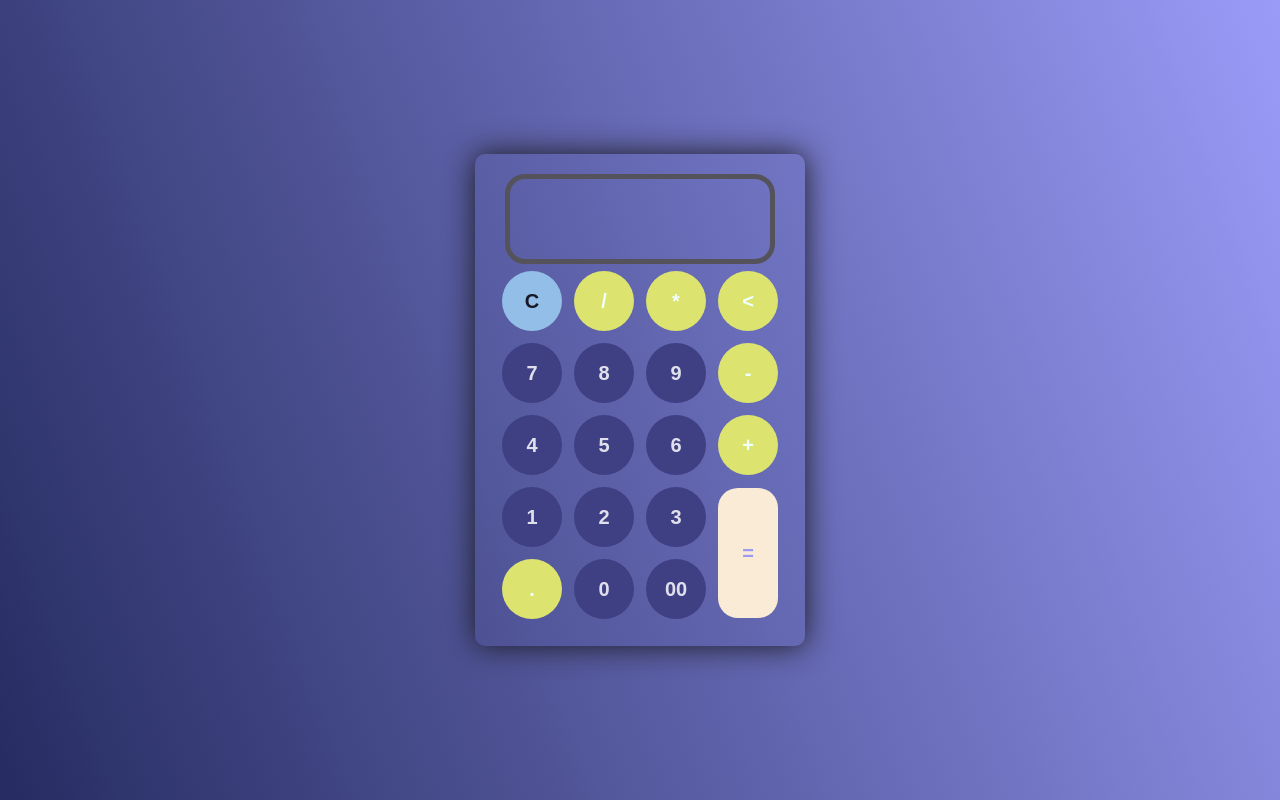
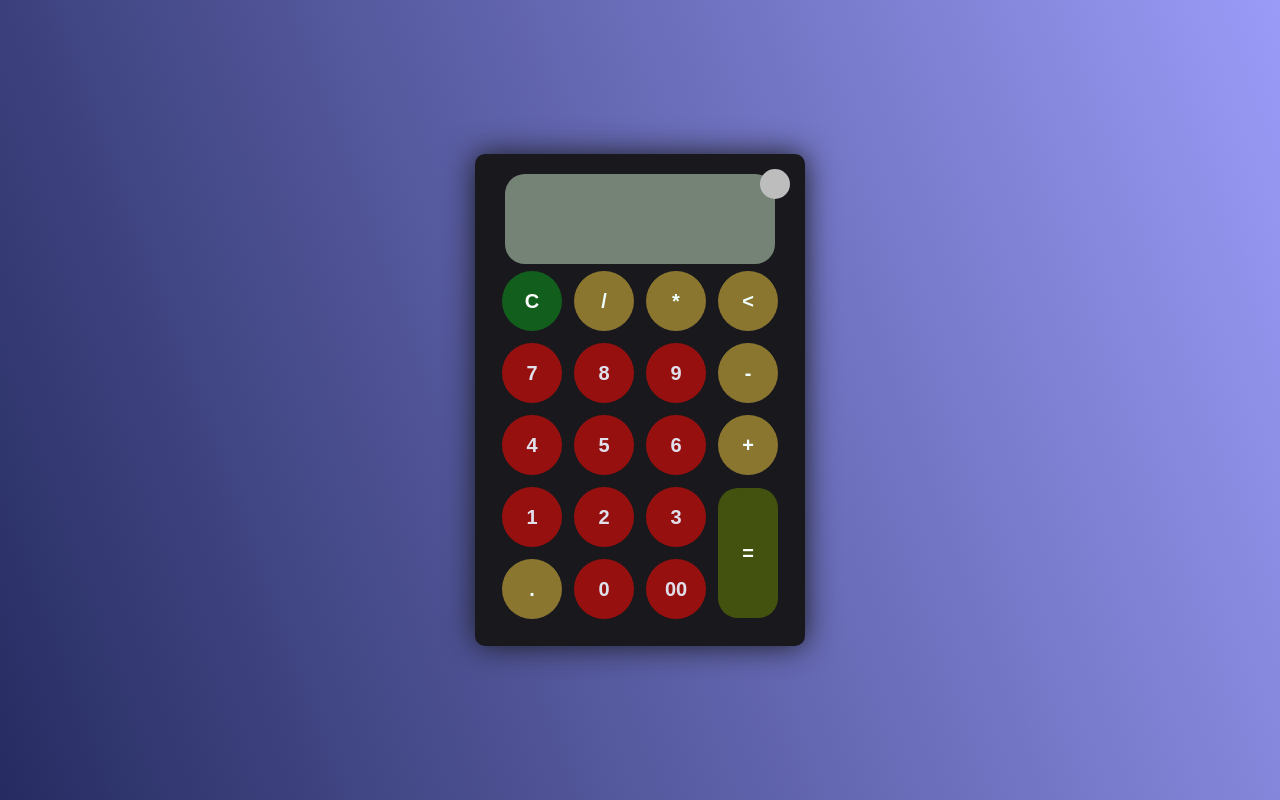
Before and after one commit to LuisECV0/calculadoraSAS, a plain HTML site: page index.html in a window 1280 px wide. Drawn offline with Linux system fonts and the light colour scheme.

Commit message:
se añadio la funcion de cambiar a tema claro y oscuro

```diff
--- a/sass/styles.scss
+++ b/sass/styles.scss
@@ -32,9 +32,9 @@ body{
         align-items: center;
         justify-content: flex-end;
         font-size: 50px;
-        border: 5px solid rgb(84, 82, 90);
         border-radius: 20px;
         padding: 10px 10px;
+        background-color: #597e80;
 
     }
     #clear{
@@ -51,10 +51,33 @@ body{
         color: azure;
     }
     .btn-equal{
-        background-color: antiquewhite;
-        color: #9a9bf7;
+        background-color: rgb(62, 184, 117);
+        color: #111111;
         height: 130px;
         border-radius: 20px;
+    }
+    &.dark{
+        background-color: #18181d;
+        #display{
+            color: #e0e0ec;
+             background-color: #748376;
+        }
+        #clear{
+            background-color: #125e1c;
+            color: white;
+        }
+        .btn-number{
+            background-color: rgb(151, 16, 16);
+            font-weight: 600;
+        }
+        .btn-operator{
+            background-color: rgb(139, 118, 48);
+        }
+        .btn-equal{
+            background-color: #43520e;
+            color: white;
+        }
+
     }
 
 }
@@ -65,6 +88,7 @@ body{
     color:  #fff;
     z-index: 1;
     &::before{
+        position: absolute;
         content:'';
         height: 30px;
         width: 30px;
@@ -72,14 +96,13 @@ body{
         transform: translate(-50%,-50%);
         border-radius: 50%;
         background-color: #333;
-        z-index: -1;
     }
 
 }
-.theme-toggler .active{
-    color: #333;
+.theme-toggler.active{
+    color: #242425;
     &::before{
-        background-color: #fff;
+        background-color: #bdbdbe;
     }
 }
 button{
--- a/script.js
+++ b/script.js
@@ -27,5 +27,16 @@ buttons.forEach((item)=>{
 
 
 
-    }
-})
+    };
+});
+
+const themeToggleBtn = document.querySelector(".theme-toggler");
+const calculator = document.querySelector(".calculator");
+const toggleIcon = document.querySelector(".toggler-icon");
+let isDark= true;
+
+themeToggleBtn.onclick=()=>{
+    calculator.classList.toggle("dark");
+    themeToggleBtn.classList.toggle("active");
+    isDark = !isDark;
+}
```
Also changed, not shown: index.html (+3 -1 lines), css/styles.css, 1 other file.
